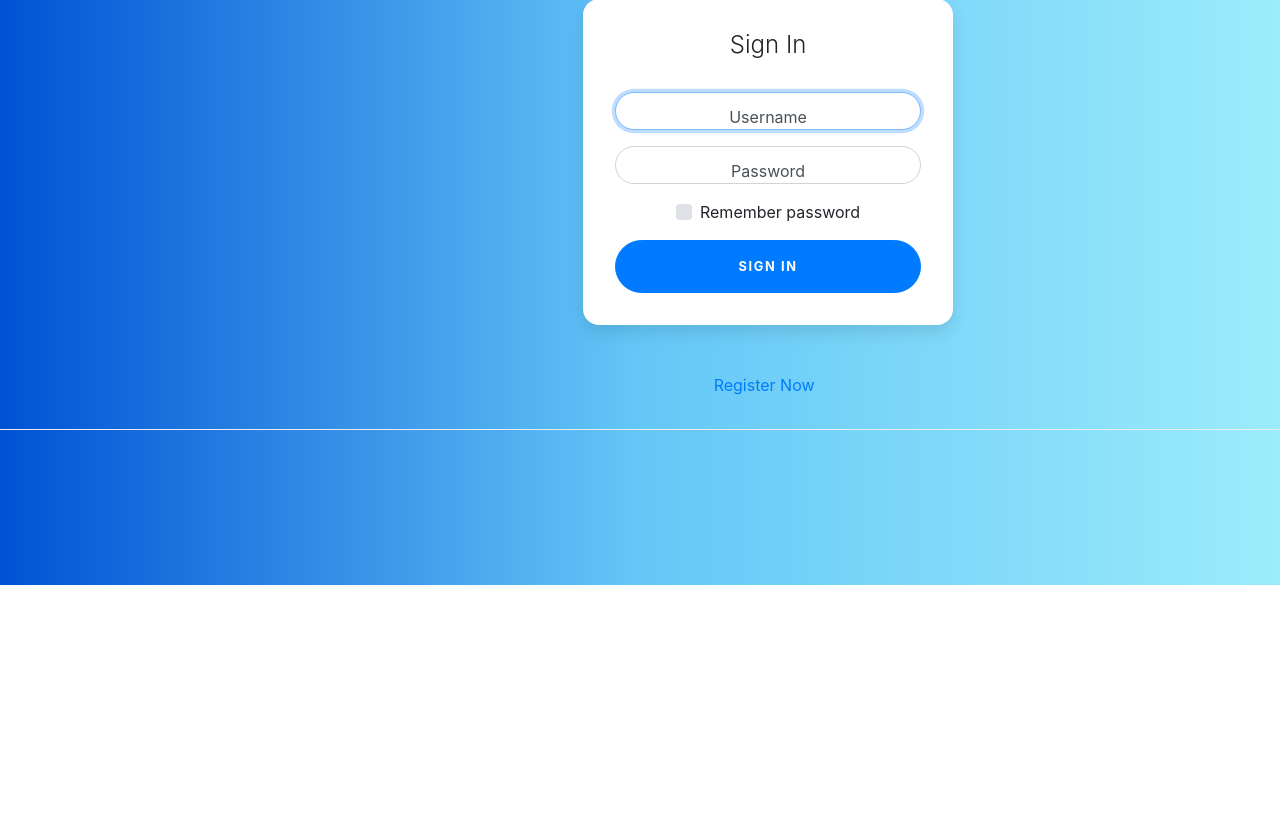
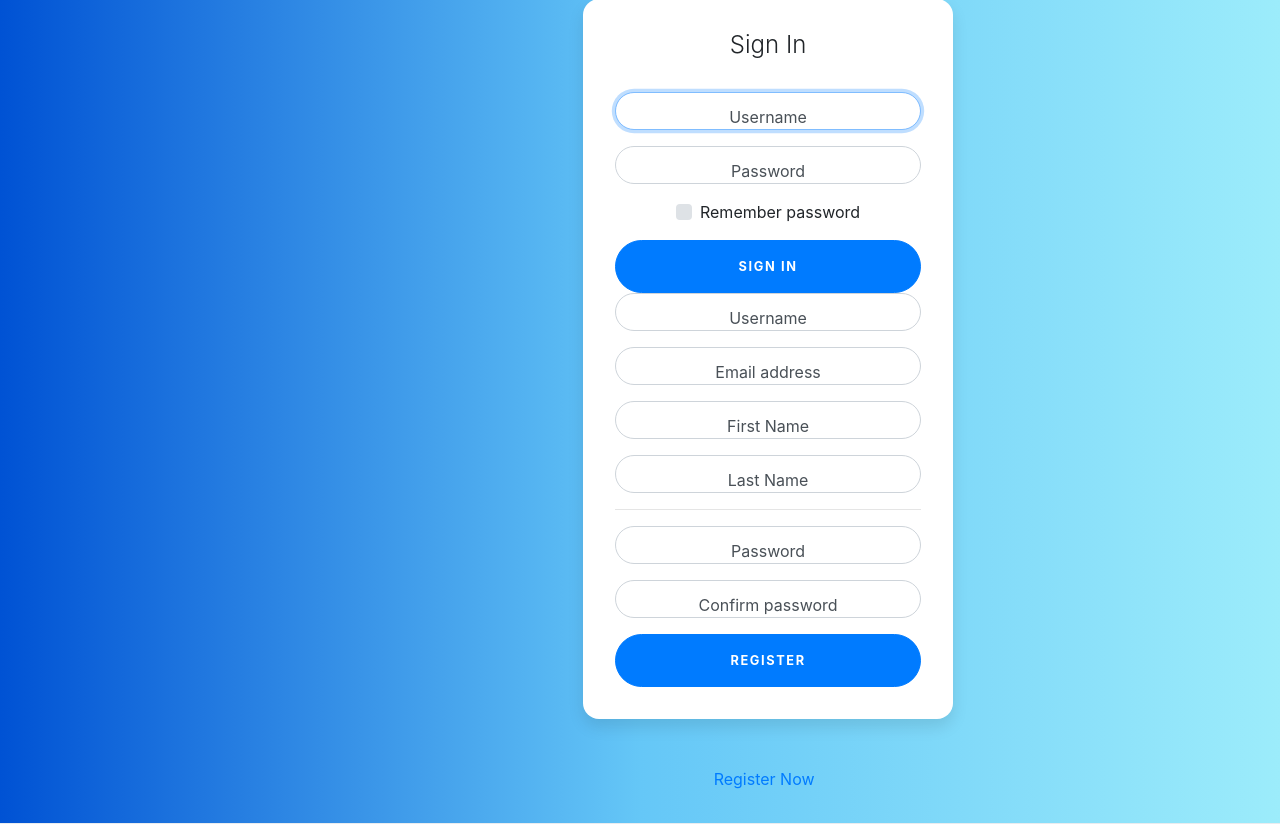
Before and after one commit to KBerger1101/IT490Comic, a PHP site: page / in a window 1280 px wide. Shown: the part 215-1039 px from the top of the page. Before the commit the page ends 800 px from the top, so only its background shows below. Run offline with PHP 8.4, Linux system fonts and the light colour scheme.

Commit message:
Combined register page and login page in index.php

```diff
--- a/index.php
+++ b/index.php
@@ -92,12 +92,48 @@
               </div>
               <button name= 'login'  class="btn btn-lg btn-primary btn-block text-uppercase" type="submit">Sign in</button>
 
-            </form>
+	    </form>
+	<form action = "index.php" method= "POST" class="form-signin">
+              <div class="form-label-group">
+                <input name="username" type="text" id="inputUserame" class="form-control" placeholder="Username" required autofocus>
+                <label for="inputUserame">Username</label>
+              </div>
+
+              <div class="form-label-group">
+                <input name="email" type="email" id="inputEmail" class="form-control" placeholder="Email address" required>
+                <label for="inputEmail">Email address</label>
+	      </div>
+		<div class="form-label-group">
+                <input  name = "firstName" type="text" id="inputfName" class="form-control" placeholder="Username" required autofocus>
+                <label for="inputfName">First Name</label>
+	      </div>
+		<div class="form-label-group">
+                <input name= "lastName" type="text" id="inputlName" class="form-control" placeholder="Username" required autofocus>
+                <label for="inputlName">Last Name</label>
+              </div>
+              <hr>
+
+              <div class="form-label-group">
+                <input name= "password" type="password" id="inputPassword" class="form-control" placeholder="Password" required>
+                <label for="inputPassword">Password</label>
+              </div>
+
+              <div class="form-label-group">
+                <input type="password" id="inputConfirmPassword" class="form-control" placeholder="Password" required>
+                <label for="inputConfirmPassword">Confirm password</label>
+              </div>
+
+              <button name="register" class="btn btn-lg btn-primary btn-block text-uppercase" type="submit">Register</button>
+	</form>
           </div>
         </div>
       </div>
     </div>
   </div>
+
+
+
+
           <p class="mr-sm-2"> <bold><a href="register.html">Register Now</a> </bold></p>
           <ul class="list-unstyled">
             <li></li>
```
Also changed, not shown: 1 other file.
